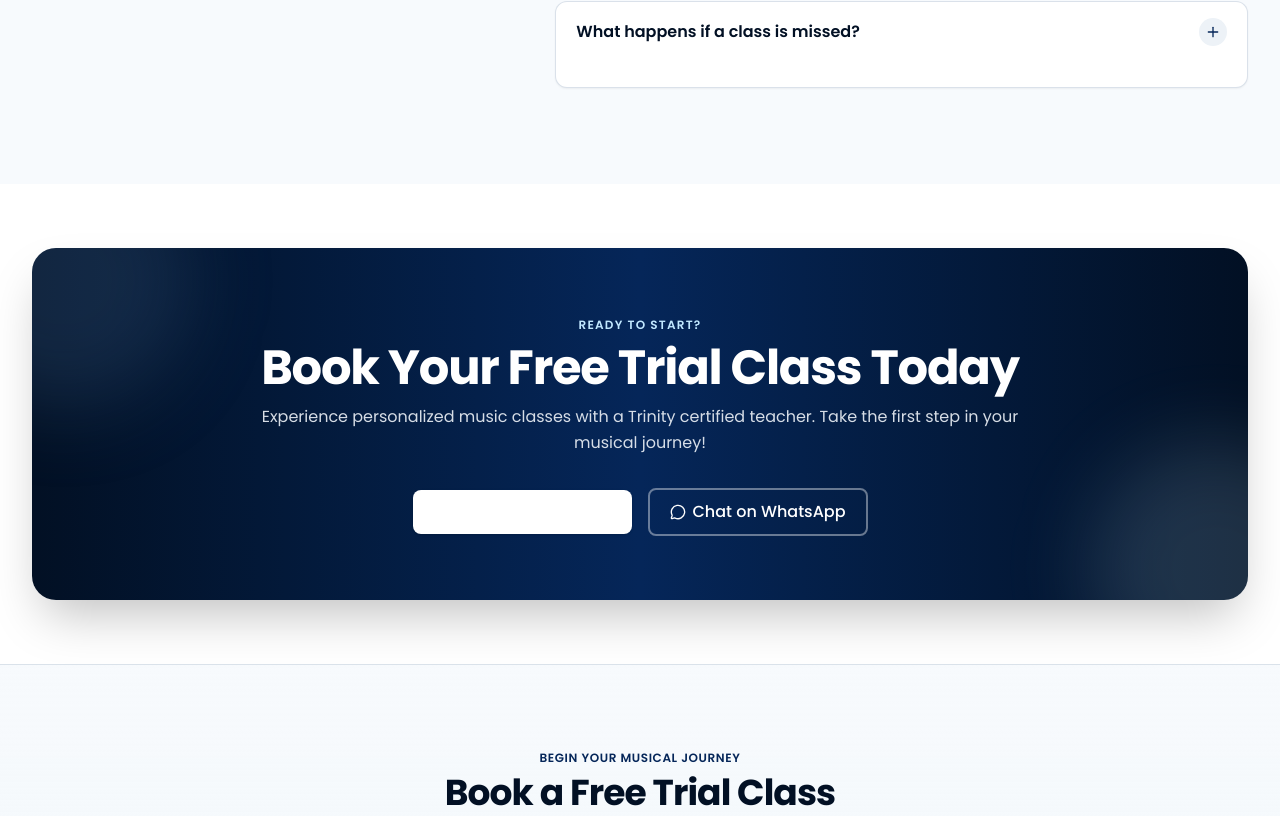
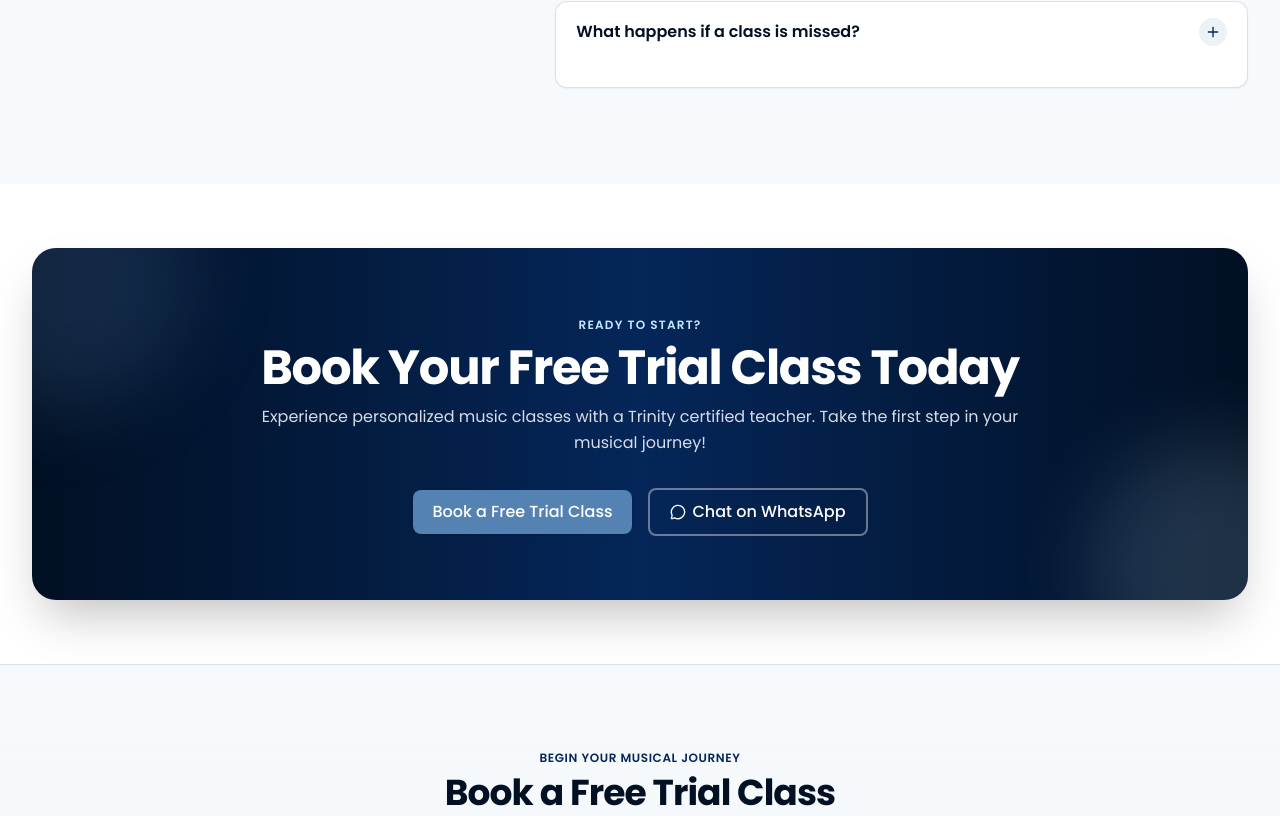
Before and after one commit to johnblankspace/ave-maria-school-of-music, a React (Vite) app: page / in a window 1280 px wide. Shown: the part 3664-4480 px from the top of the page. Built offline with nearby package versions, Linux system fonts and the light colour scheme.

Commit message:
feat(home): extract cta-banner componenet from homepage

```diff
--- /dev/null
+++ b/src/features/home/components/CtaBanner.jsx
@@ -0,0 +1,61 @@
+// src/features/home/components/CtaBanner.jsx
+import { MessageCircle } from 'lucide-react';
+import Button from '../../../components/common/Button';
+
+export default function CtaBanner() {
+    return (
+        <section aria-labelledby="cta-banner-heading" className="bg-white py-12 sm:py-16 overflow-hidden">
+            <div className="mx-auto max-w-7xl px-4 sm:px-6 lg:px-8">
+                <div className="relative overflow-hidden rounded-3xl bg-gradient-to-r from-deep-navy via-royal-navy to-deep-navy px-6 py-12 sm:px-12 sm:py-16 text-center text-white shadow-2xl">
+                    {/* Background Decorative Rings */}
+                    <div
+                        className="absolute -top-24 -left-24 h-64 w-64 rounded-full bg-steel-blue/20 blur-2xl"
+                        aria-hidden="true"
+                    />
+                    <div
+                        className="absolute -bottom-24 -right-24 h-64 w-64 rounded-full bg-ice-blue/15 blur-2xl"
+                        aria-hidden="true"
+                    />
+
+                    <div className="relative mx-auto max-w-3xl">
+                        <span className="inline-block text-xs font-semibold uppercase tracking-widest text-ice-blue">
+                            READY TO START?
+                        </span>
+                        <h2
+                            id="cta-banner-heading"
+                            className="mt-2 text-3xl font-extrabold tracking-tight sm:text-4xl lg:text-5xl"
+                        >
+                            Book Your Free Trial Class Today
+                        </h2>
+                        <p className="mt-3 text-sm leading-relaxed text-mist-grey/90 sm:text-base">
+                            Experience personalized music classes with a Trinity certified teacher. Take the first
+                            step in your musical journey!
+                        </p>
+
+                        <div className="mt-8 flex flex-wrap items-center justify-center gap-4">
+                            <Button
+                                href="#inquiry"
+                                variant="primary"
+                                size="md"
+                                className="bg-steel-blue text-white font-bold shadow-lg hover:bg-soft-blue active:bg-royal-navy transition-colors duration-200"
+                            >
+                                Book a Free Trial Class
+                            </Button>
+                            <Button
+                                href="https://wa.me/918301062755"
+                                target="_blank"
+                                rel="noopener noreferrer"
+                                variant="outline"
+                                size="md"
+                                className="border-white/40 text-white hover:bg-white/10"
+                            >
+                                <MessageCircle className="h-4 w-4 mr-1.5" aria-hidden="true" />
+                                <span>Chat on WhatsApp</span>
+                            </Button>
+                        </div>
+                    </div>
+                </div>
+            </div>
+        </section>
+    );
+}
--- a/src/pages/HomePage.jsx
+++ b/src/pages/HomePage.jsx
@@ -23,6 +23,7 @@ import StatsSection from '../features/home/components/StatsSection';
 import CourseSection from '../features/home/components/CourseSection';
 import ProcessSection from '../features/home/components/ProcessSection';
 import FaqSection from '../features/home/components/FaqSection';
+import CtaBanner from '../features/home/components/CtaBanner';
 
 import aboutTutorImage from '../assets/images/about_tutor_image.webp';
 import Button from '../components/common/Button';
@@ -124,62 +125,7 @@ export default function HomePage() {
       {/* =========================================================================
           SECTION 10: FINAL CALL TO ACTION BANNER
           ========================================================================= */}
-      <section
-        aria-labelledby="cta-banner-heading"
-        className="bg-white py-12 sm:py-16 overflow-hidden"
-      >
-        <div className="mx-auto max-w-7xl px-4 sm:px-6 lg:px-8">
-          <div className="relative overflow-hidden rounded-3xl bg-gradient-to-r from-deep-navy via-royal-navy to-deep-navy px-6 py-12 sm:px-12 sm:py-16 text-center text-white shadow-2xl">
-            {/* Background Decorative Rings */}
-            <div
-              className="absolute -top-24 -left-24 h-64 w-64 rounded-full bg-steel-blue/20 blur-2xl"
-              aria-hidden="true"
-            />
-            <div
-              className="absolute -bottom-24 -right-24 h-64 w-64 rounded-full bg-ice-blue/15 blur-2xl"
-              aria-hidden="true"
-            />
-
-            <div className="relative mx-auto max-w-3xl">
-              <span className="inline-block text-xs font-semibold uppercase tracking-widest text-ice-blue">
-                READY TO START?
-              </span>
-              <h2
-                id="cta-banner-heading"
-                className="mt-2 text-3xl font-extrabold tracking-tight sm:text-4xl lg:text-5xl"
-              >
-                Book Your Free Trial Class Today
-              </h2>
-              <p className="mt-3 text-sm leading-relaxed text-mist-grey/90 sm:text-base">
-                Experience personalized music classes with a Trinity certified teacher.
-                Take the first step in your musical journey!
-              </p>
-
-              <div className="mt-8 flex flex-wrap items-center justify-center gap-4">
-                <Button
-                  href="#inquiry"
-                  variant="primary"
-                  size="md"
-                  className="bg-white text-royal-navy hover:bg-mist-grey active:bg-ice-blue font-bold shadow-lg"
-                >
-                  Book a Free Trial Class
-                </Button>
-                <Button
-                  href="https://wa.me/918301062755"
-                  target="_blank"
-                  rel="noopener noreferrer"
-                  variant="outline"
-                  size="md"
-                  className="border-white/40 text-white hover:bg-white/10"
-                >
-                  <MessageCircle className="h-4 w-4 mr-1.5" aria-hidden="true" />
-                  <span>Chat on WhatsApp</span>
-                </Button>
-              </div>
-            </div>
-          </div>
-        </div>
-      </section>
+      <CtaBanner />
 
       {/* =========================================================================
           SECTION 11: SINGLE SHARED FREE TRIAL / INQUIRY ANCHOR (FR-055)
```
